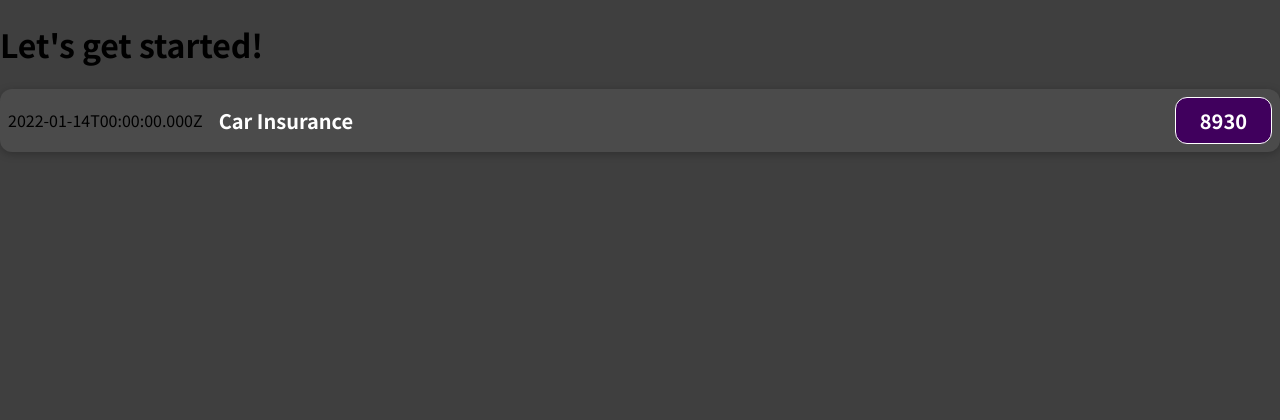
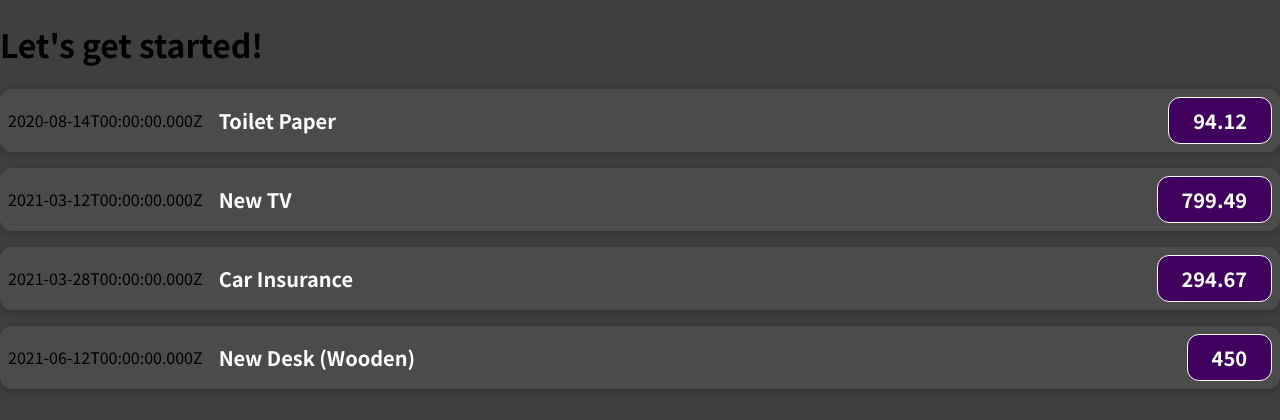
Before and after one commit to enessol/LearningReact, a React (Create React App) app in the folder react-complete-guide/: page / in a window 1280 px wide. Shown: the top 420 px of the page. Built offline with nearby package versions, Linux system fonts and the light colour scheme.

Commit message:
Passing data using props
Passing data using props

```diff
--- a/react-complete-guide/src/App.js
+++ b/react-complete-guide/src/App.js
@@ -1,10 +1,50 @@
 import ExpenseItem from "./components/ExpenseItem";
 
 function App() {
+  const expenses = [
+    {
+      id: "e1",
+      title: "Toilet Paper",
+      amount: 94.12,
+      date: new Date(2020, 7, 14),
+    },
+    { id: "e2", title: "New TV", amount: 799.49, date: new Date(2021, 2, 12) },
+    {
+      id: "e3",
+      title: "Car Insurance",
+      amount: 294.67,
+      date: new Date(2021, 2, 28),
+    },
+    {
+      id: "e4",
+      title: "New Desk (Wooden)",
+      amount: 450,
+      date: new Date(2021, 5, 12),
+    },
+  ];
   return (
     <div>
       <h1>Let's get started!</h1>
-      <ExpenseItem />
+      <ExpenseItem
+        title={expenses[0].title}
+        amount={expenses[0].amount}
+        date={expenses[0].date}
+      />
+      <ExpenseItem
+        title={expenses[1].title}
+        amount={expenses[1].amount}
+        date={expenses[1].date}
+      />
+      <ExpenseItem
+        title={expenses[2].title}
+        amount={expenses[2].amount}
+        date={expenses[2].date}
+      />
+      <ExpenseItem
+        title={expenses[3].title}
+        amount={expenses[3].amount}
+        date={expenses[3].date}
+      />
     </div>
   );
 }
--- a/react-complete-guide/src/components/ExpenseItem.jsx
+++ b/react-complete-guide/src/components/ExpenseItem.jsx
@@ -1,16 +1,16 @@
 import "./ExpenseItem.css";
 
-function ExpenseItem() {
-  const expenseDate = new Date(2022, 0, 14);
-  const expenseTitle = "Car Insurance";
-  const expenseAmount = 8930;
+function ExpenseItem(props) {
+  // const expenseDate = new Date(2022, 0, 14);
+  // const expenseTitle = "Car Insurance";
+  // const expenseAmount = 8930;
 
   return (
     <div className="expense-item">
-      <div>{expenseDate.toISOString()}</div>
+      <div>{props.date.toISOString()}</div>
       <div className="expense-item__description">
-        <h2>{expenseTitle}</h2>
-        <div className="expense-item__price">{expenseAmount}</div>
+        <h2>{props.title}</h2>
+        <div className="expense-item__price">{props.amount}</div>
       </div>
     </div>
   );
```
